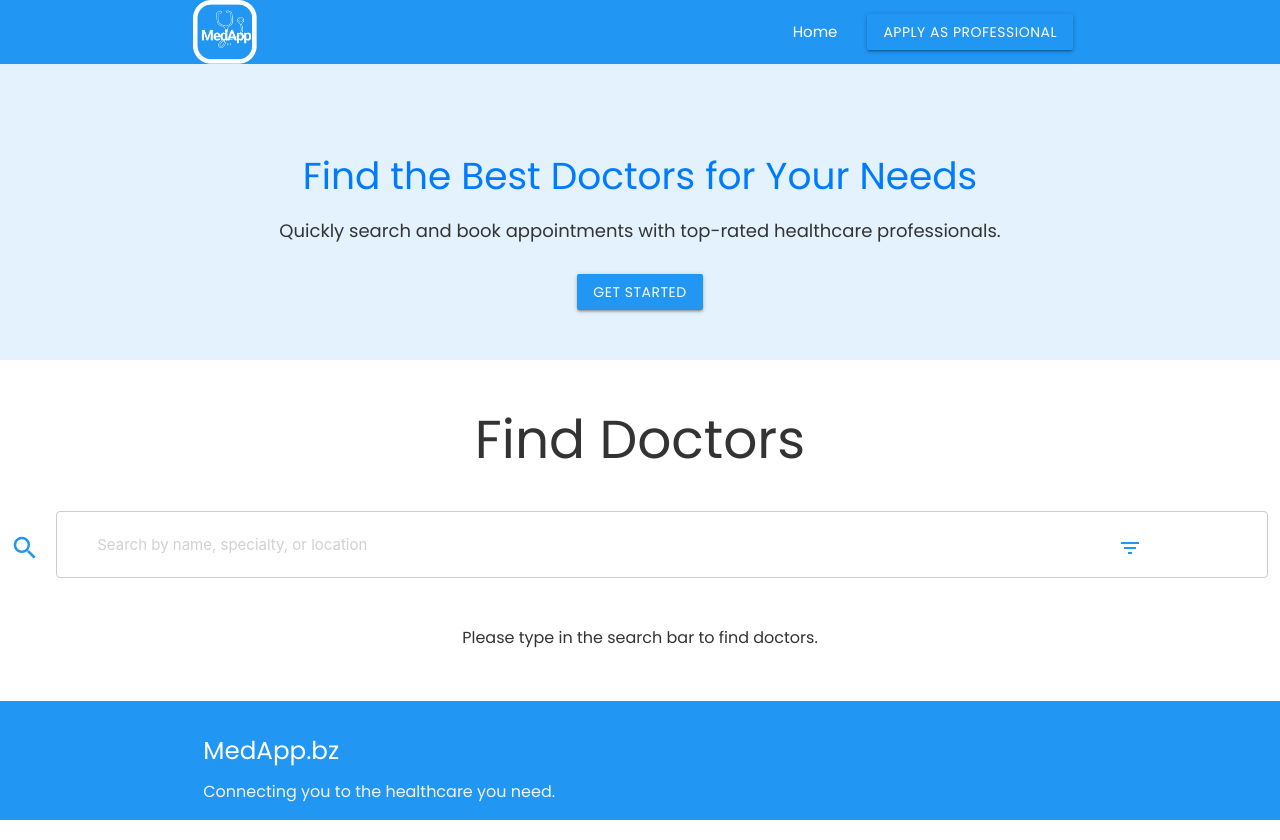
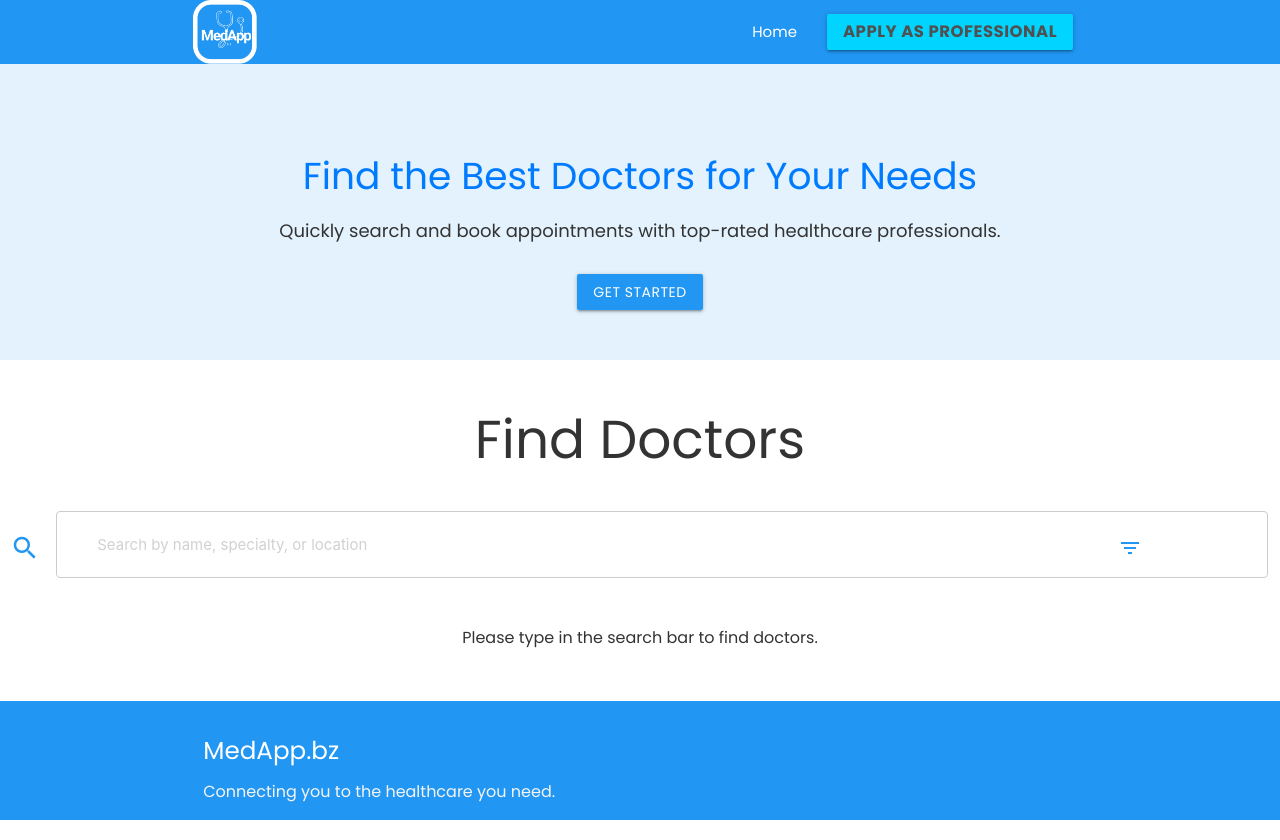
Before and after one commit to amilcar-vasquez/medapp.bz, a plain HTML site: page index.html in a window 1280 px wide. Drawn offline with nearby package versions, Linux system fonts and the light colour scheme.

Commit message:
updated styles

```diff
--- a/css/styles.css
+++ b/css/styles.css
@@ -192,3 +192,12 @@ input[type="text"] {
     border-color: #007BFF;
     outline: none;
 }
+
+.custom-teal-btn {
+    background-color: #00D4FF; /* Set background color */
+    color: rgb(80, 80, 80); /* Set text color to white for contrast */
+    font-size: 1.1rem; /* Set font size */
+}
+.custom-teal-btn:hover {
+        background-color: #ffffff; /* Change background color on hover */
+    }
--- a/index.html
+++ b/index.html
@@ -21,7 +21,7 @@
             <a href="#" class="sidenav-trigger" data-target="mobile-menu"><i class="material-icons">menu</i></a>
             <ul class="right hide-on-med-and-down">
                 <li><a href="index.html">Home</a></li>
-                <li><a href="#doctors" class="btn blue waves-effect waves-light">Apply as Professional</a></li>
+                <li><a href="#doctors" class="btn custom-teal-btn waves-effect waves-light"><b>Apply as Professional</b></a></li>
             </ul>
         </div>
     </nav>
```
